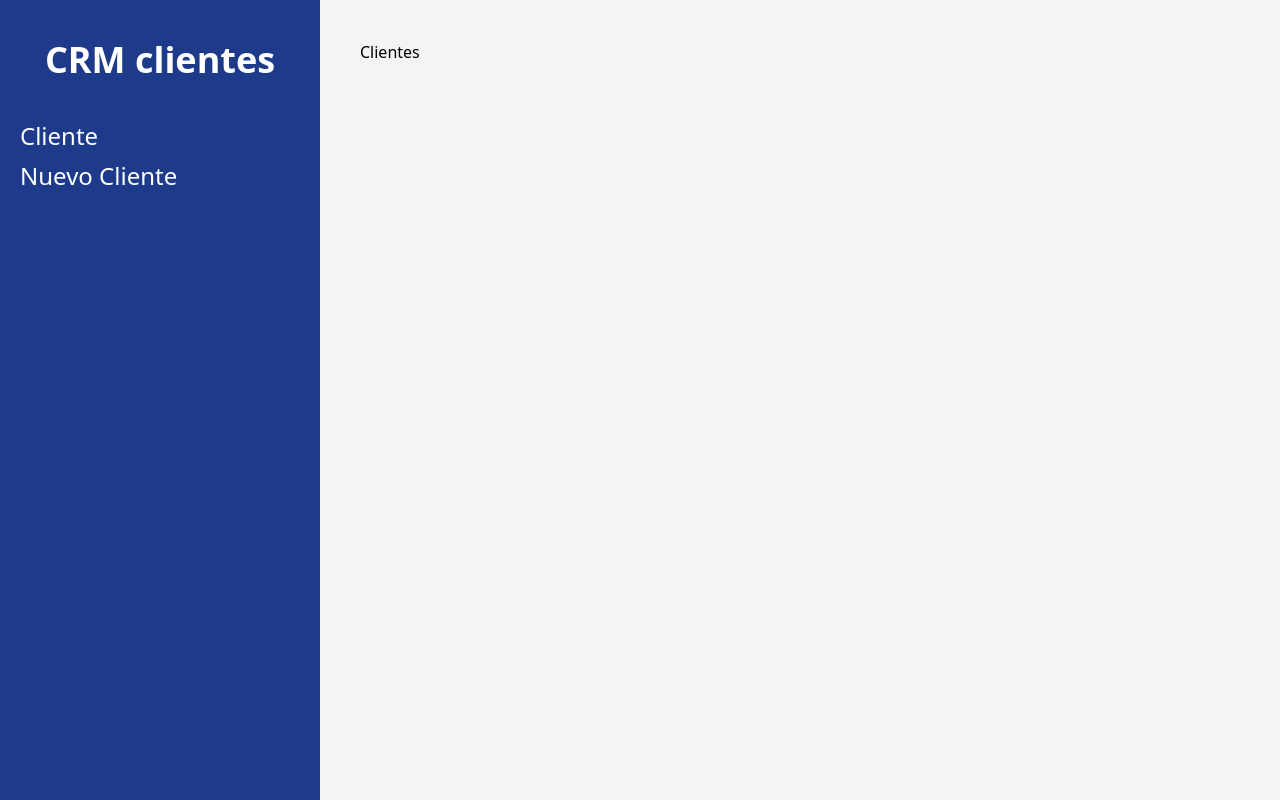
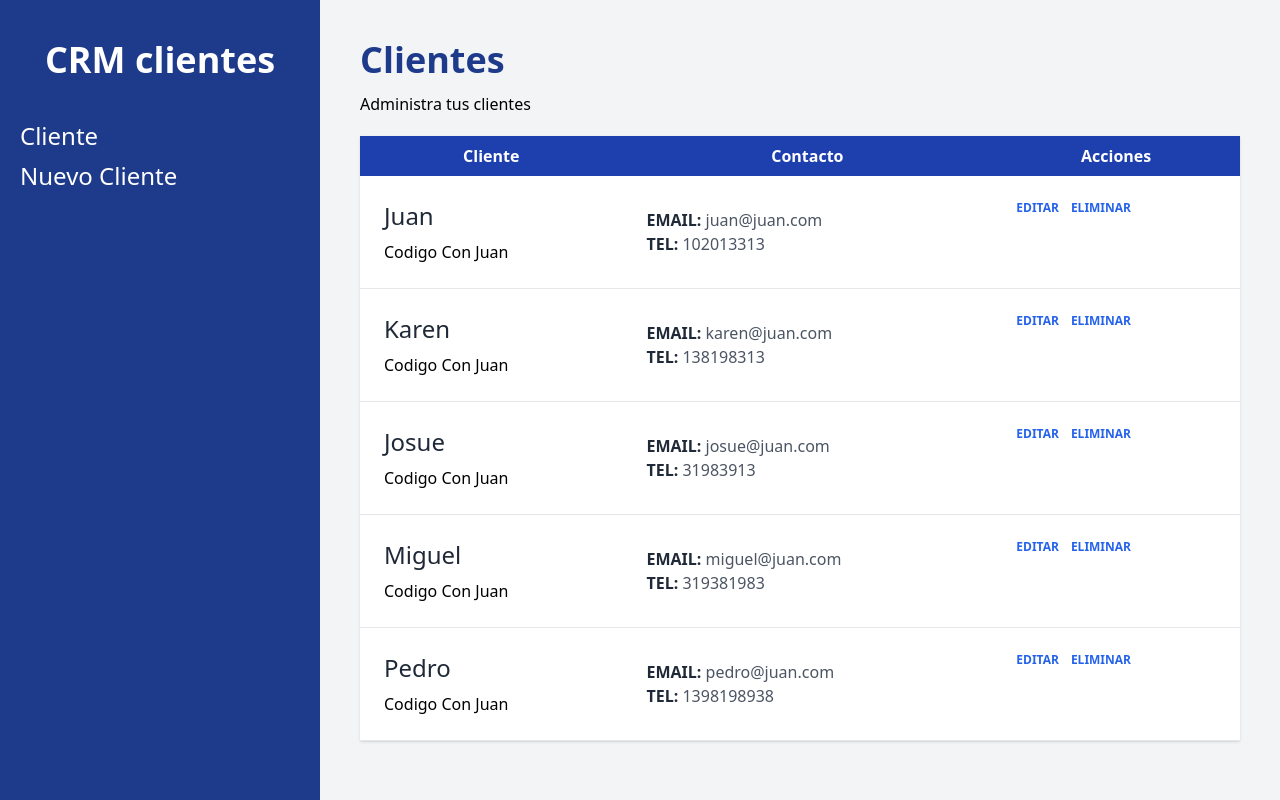
Before and after one commit to Abel9013/Administrador-de-Clientes-CRM, a React (Vite) app: page / in a window 1280 px wide. Built offline with nearby package versions, Linux system fonts and the light colour scheme.

Commit message:
add form

```diff
--- /dev/null
+++ b/src/components/Cliente.jsx
@@ -0,0 +1,25 @@
+const Cliente = ({cliente}) => {
+    const { nombre, empresa, telefono , email, id } = cliente
+  return (
+    <tr className="border-b">
+        <td className="p-6 space-y-2" >
+            <p className="text-2xl text-gray-800"> {nombre} </p>
+            <p>{empresa}</p>
+        </td>
+        <td className="p-6">
+            <p className="text-gray-600"><span className="text-gray-800 uppercase font-bold">Email: </span>{email}</p>
+            <p className="text-gray-600"><span className="text-gray-800 uppercase font-bold">Tel: </span>{telefono}</p>
+        </td>
+        <td className="p-6 flex gap-3">
+            <button type="button" className="text-blue-600 hover:text-blue-700 uppercase font-bold text-xs" >
+                Editar
+            </button>
+            <button type="button" className="text-blue-600 hover:text-red-700 uppercase font-bold text-xs" >
+                Eliminar
+            </button>
+        </td>
+    </tr>
+  )
+}
+
+export default Cliente
--- /dev/null
+++ b/src/components/Error.jsx
@@ -0,0 +1,9 @@
+function Error({children}) {
+  return (
+    <div className="text-center my-4 bg-red-600 font-bold p-3 uppercase ">
+        {children}
+    </div>
+  )
+}
+
+export default Error
--- /dev/null
+++ b/src/components/Formulario.jsx
@@ -0,0 +1,77 @@
+const Formulario = ({cliente}) => {
+    return (
+        <>
+            <div className="mb-4">
+                <label
+                    className="text-gray-800"
+                    htmlFor="nombre"
+                >Nombre:</label>
+                <input
+                    id="nombre"
+                    type="text"
+                    className="mt-2 block w-full p-3 bg-gray-50"
+                    placeholder="Nombre del Cliente"
+                    name="nombre"
+                />
+            </div>
+            <div className="mb-4">
+                <label
+                    className="text-gray-800"
+                    htmlFor="empresa"
+                >Empresa:</label>
+                <input
+                    id="empresa"
+                    type="text"
+                    className="mt-2 block w-full p-3 bg-gray-50"
+                    placeholder="Empresa del Cliente"
+                    name="empresa"
+                />
+            </div>
+
+            <div className="mb-4">
+                <label
+                    className="text-gray-800"
+                    htmlFor="email"
+                >E-mail:</label>
+                <input
+                    id="email"
+                    type="email"
+                    className="mt-2 block w-full p-3 bg-gray-50"
+                    placeholder="Email del Cliente"
+                    name="email"
+                />
+            </div>
+
+            <div className="mb-4">
+                <label
+                    className="text-gray-800"
+                    htmlFor="telefono"
+                >Teléfono:</label>
+                <input
+                    id="telefono"
+                    type="tel"
+                    className="mt-2 block w-full p-3 bg-gray-50"
+                    placeholder="Teléfono del Cliente"
+                    name="telefono"
+                />
+            </div>
+
+            <div className="mb-4">
+                <label
+                    className="text-gray-800"
+                    htmlFor="notas"
+                >Notas:</label>
+                <textarea
+                    as="textarea"
+                    id="notas"
+                    type="text"
+                    className="mt-2 block w-full p-3 bg-gray-50 h-40 align-self"
+                    placeholder="Notas del Cliente"
+                    name="notas"
+                />
+            </div>
+        </>
+    )
+}
+
+export default Formulario
--- a/src/components/Layout.jsx
+++ b/src/components/Layout.jsx
@@ -1,12 +1,17 @@
-import { Outlet, Link } from "react-router-dom"
+import { Outlet, Link, useLocation } from "react-router-dom"
 function Layout() {
+        const location = useLocation()
   return (
     <div className="md:flex md:min-h-screen">
         <aside className="md:w-1/4 bg-blue-900 px-5 py-10">
             <h2 className="text-4xl font-black text-center text-white">CRM clientes</h2>
             <nav className="mt-10">
-                <Link className="text-2xl block mt-2 hover:text-blue-300 text-white" to="/">Cliente </Link>
-                <Link className="text-2xl block mt-2 hover:text-blue-300 text-white" to="/clientes/nuevo">Nuevo Cliente</Link>
+                <Link
+                    className={`${location.pathname === '/' ? 'text-blue-300' : 'text-white'} text-2xl block mt-2 hover:text-blue-300 text-white`}
+                    to="/">Cliente </Link>
+                <Link
+                    className={`${location.pathname === '/clientes/nuevo' ? 'text-blue-300' : 'text-white'} text-2xl block mt-2 hover:text-blue-300 text-white`}
+                     to="/clientes/nuevo">Nuevo Cliente</Link>
             </nav>
         </aside>
         <main className="md:w-3/4 p-10 md:h-screen overflow-scroll">
--- a/src/main.jsx
+++ b/src/main.jsx
@@ -3,8 +3,8 @@
 import './index.css'
 import { createBrowserRouter, RouterProvider } from 'react-router-dom'
 import Layout from './components/Layout'
-import NuevoCliente from './pages/NuevoCliente'
-import Index from './pages/Index'
+import NuevoCliente, {action as nuevoClienteAction} from './pages/NuevoCliente'
+import Index, { Loader as clientesLoader } from './pages/Index'
 
 const router = createBrowserRouter([
   {
@@ -14,11 +14,13 @@
       {
         // No lleva path, xq en index true hace q se cargue con la pag ppal
         index: true,
-        element: <Index />
+        element: <Index />,
+        loader: clientesLoader
       },
       {
         path:'/clientes/nuevo',
-        element: <NuevoCliente />
+        element: <NuevoCliente />,
+        action: nuevoClienteAction
       }
     ]
   },
--- a/src/pages/Index.jsx
+++ b/src/pages/Index.jsx
@@ -1,8 +1,82 @@
+import { useLoaderData  } from "react-router-dom";
+import Cliente from "../components/Cliente";
+export function Loader(){
+    const clientes = [
+        {
+            id: 1,
+            nombre: 'Juan',
+            telefono: 102013313,
+            email: "juan@juan.com",
+            empresa: 'Codigo Con Juan'
+        },
+        {
+            id: 2,
+            nombre: 'Karen',
+            telefono: 138198313,
+            email: "karen@juan.com",
+            empresa: 'Codigo Con Juan'
+        },
+        {
+            id: 3,
+            nombre: 'Josue',
+            telefono: 31983913,
+            email: "josue@juan.com",
+            empresa: 'Codigo Con Juan'
+        },
+        {
+            id: 4,
+            nombre: 'Miguel',
+            telefono: 319381983,
+            email: "miguel@juan.com",
+            empresa: 'Codigo Con Juan'
+        },
+        {
+            id: 5,
+            nombre: 'Pedro',
+            telefono: 1398198938,
+            email: "pedro@juan.com",
+            empresa: 'Codigo Con Juan'
+        },
+    ]
+    return clientes;
+}
 
 function Index() {
-  return (
-    <div>Clientes</div>
-  )
+
+    const clientes = useLoaderData()
+
+    return (
+    <>
+        <h1 className="font-black text-4xl text-blue-900">Clientes</h1>
+        <p className="mt-3">Administra tus clientes</p>
+        {clientes.length ?
+            (
+                <table className="w-full bg-white shadow mt-5 table-auto">
+                    <thead className="bg-blue-800 text-white">
+                        <tr>
+                            <th className="p-2">Cliente</th>
+                            <th className="p-2">Contacto</th>
+                            <th className="p-2">Acciones</th>
+                        </tr>
+                    </thead>
+                        <tbody>
+                            {clientes.map(  cliente => (
+                                <Cliente
+                                    cliente = {cliente}
+                                    key = {cliente.id}
+                                />
+                                                        ) )
+                            }
+                        </tbody>
+                </table>
+            ) :
+            (
+                <p className="text-center mt-10">No hay clientes aún</p>
+            )
+        }
+
+    </>
+    )
 }
 
 export default Index
--- a/src/pages/NuevoCliente.jsx
+++ b/src/pages/NuevoCliente.jsx
@@ -1,7 +1,57 @@
+import { useNavigate, Form, useActionData}  from 'react-router-dom'
+import Formulario from '../components/Formulario'
+import Error from '../components/Error'
+
+
+export async function action({request}) {
+    const formData = await request.formData()
+    const datos = Object.fromEntries(formData)
+    //Validacion
+    const errores = []
+    if(Object.values(datos).includes('')){
+      errores.push('Todos los campos son obligatorios')
+    }
+
+    // Retornar datos si hay errores
+    if(Object.keys(errores).length){
+      return errores
+    }
+
+
+
+}
 
 function NuevoCliente() {
+    const errores = useActionData()
+    const navigate = useNavigate()
+
   return (
-    <div>NuevoCliente</div>
+    <>
+      <h1 className="font-black text-4xl text-blue-900">Nuevo CLiente</h1>
+      <p className="mt-3">Llena todos los campos para registrar un nuevo cliente</p>
+      <div className="flex justify-end">
+        <button
+            className="bg-blue-800 text-white px-3 py-1 font-bold uppercase"
+            onClick={() => navigate("/") }
+            >Volver
+        </button>
+      </div>
+      <div className="bg-white shadow rounded-md md:w-3/4 mx-auto px-5 py-10 mt-20">
+          {errores?.length && errores.map( (error, i ) => <Error key={i}>{error}</Error>  )}
+          <Form
+            method='post'
+          >
+
+            <Formulario />
+            <input
+              type="submit"
+              className='mt-5 w-full bg-blue-800 p-3 uppercase font-bold text-white text-lg'
+              value="Registrar CLiente "
+            />
+          </Form>
+      </div>
+
+    </>
   )
 }
 
```
